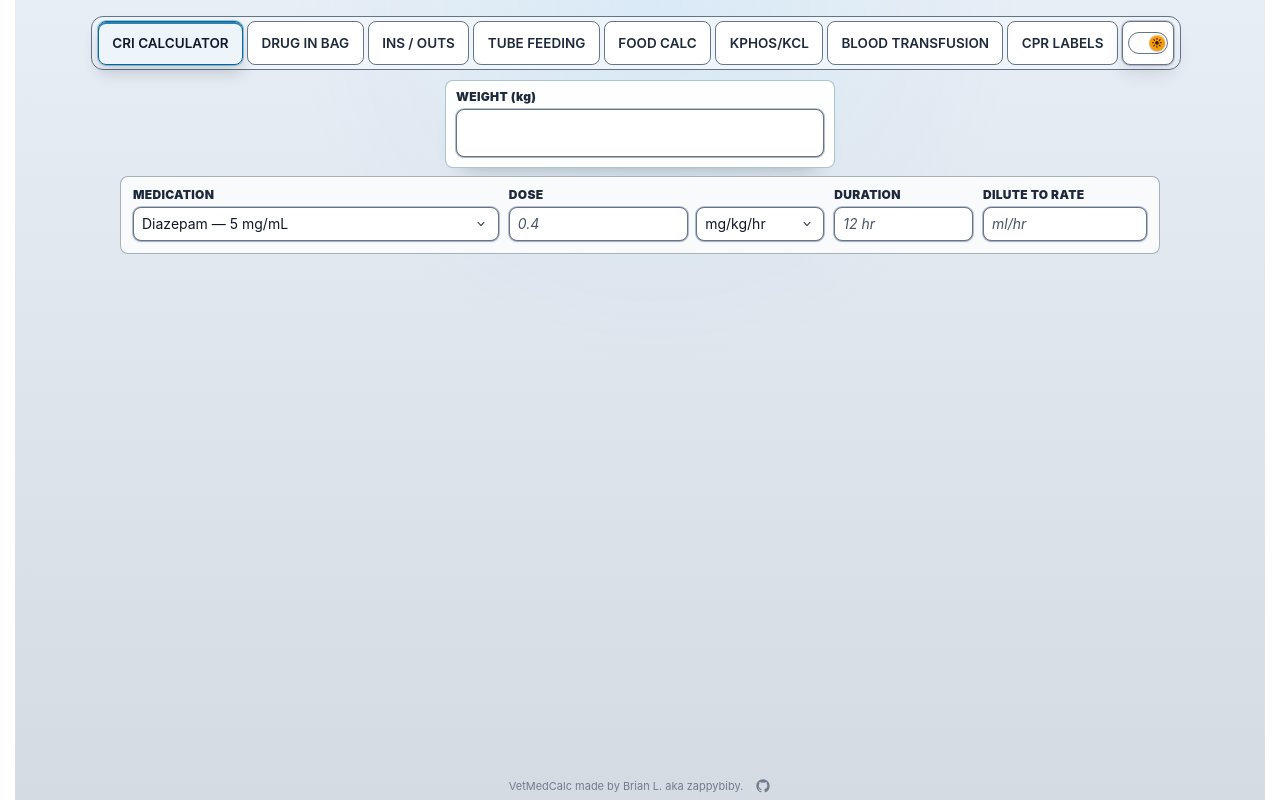
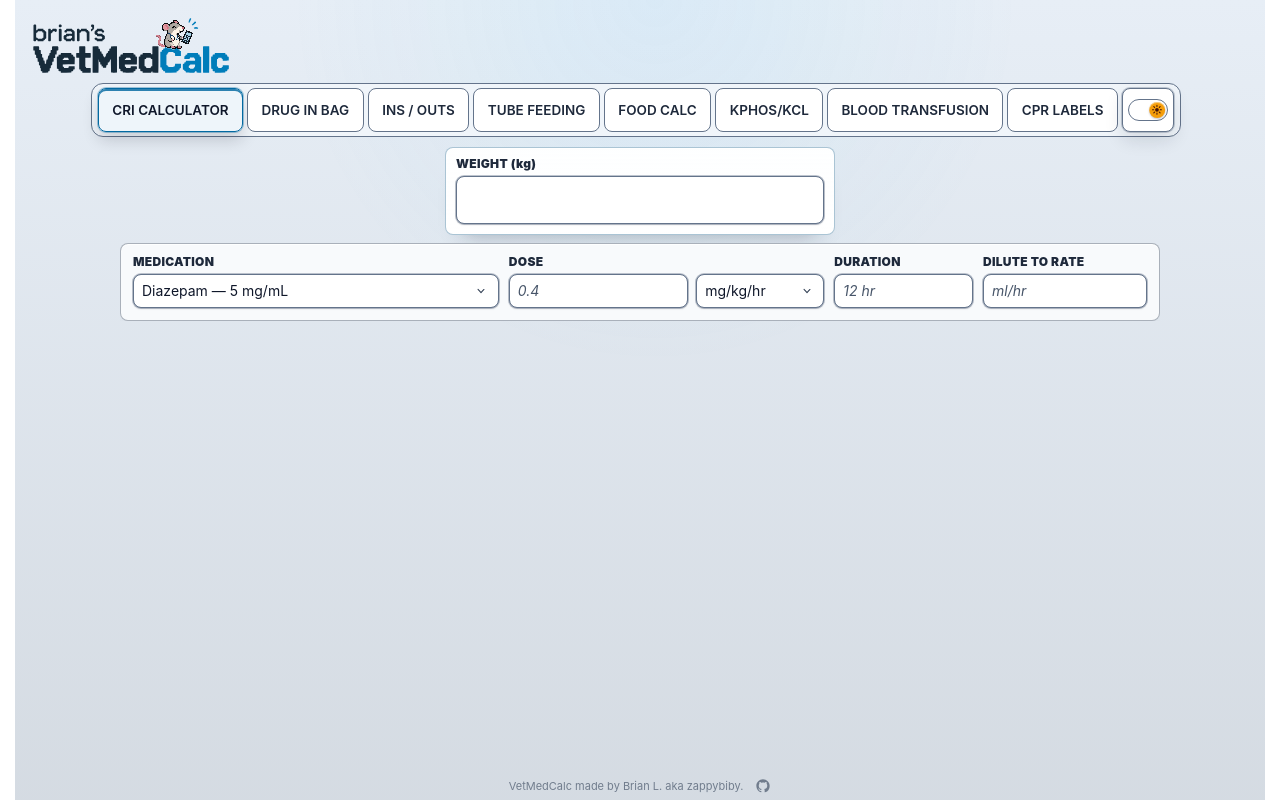
Before and after one commit to zappybiby/vetmedcalc, a Svelte app: page / in a window 1280 px wide. Both pictures are taken after a click on the button "Switch to light mode". Built offline with nearby package versions, Linux system fonts and the light colour scheme.

Commit message:
Add compact desktop logo with light and dark theme assets

```diff
--- a/src/App.svelte
+++ b/src/App.svelte
@@ -1,6 +1,8 @@
 <script lang="ts">
   import { onMount } from 'svelte';
   import TabShell from './lib/components/TabShell.svelte';
+  import logoLight from './assets/branding/vetmedcalc-logo-light.svg';
+  import logoDark from './assets/branding/vetmedcalc-logo-dark.svg';
 
   type Theme = 'dark' | 'light';
 
@@ -50,6 +52,10 @@
 <div class="flex min-h-dvh flex-col">
   <main class="flex-1 py-2 sm:py-3 md:py-4">
     <div class="mx-auto grid min-w-0 max-w-[1280px] gap-2 px-2 sm:px-3 md:px-4">
+      <header class="desktop-brand">
+        <img class="brand-logo brand-logo-dark" src={logoDark} width="1208" height="356" alt="Brian's VetMedCalc" />
+        <img class="brand-logo brand-logo-light" src={logoLight} width="1208" height="356" alt="Brian's VetMedCalc" />
+      </header>
       <div class="flex min-w-0 justify-center">
         <TabShell>
           <button
--- a/src/app.css
+++ b/src/app.css
@@ -141,6 +141,31 @@
 }
 
 @layer components {
+  .desktop-brand {
+    display: none;
+  }
+
+  .brand-logo {
+    display: block;
+    width: 200px;
+    height: auto;
+  }
+
+  .brand-logo-light,
+  :root[data-theme='light'] .brand-logo-dark {
+    display: none;
+  }
+
+  :root[data-theme='light'] .brand-logo-light {
+    display: block;
+  }
+
+  @media screen and (min-width: 1024px) {
+    .desktop-brand {
+      display: block;
+    }
+  }
+
   /* CRI's visual roles. Keep tool-specific grids and result density local. */
   .ui-tool-stack {
     @apply grid min-w-0 gap-2 sm:gap-3;
```
Also changed, not shown: src/assets/branding/vetmedcalc-logo-dark.svg (added), src/assets/branding/vetmedcalc-logo-light.svg (added), 1 other file (tests, documents, lock files or other folders).
